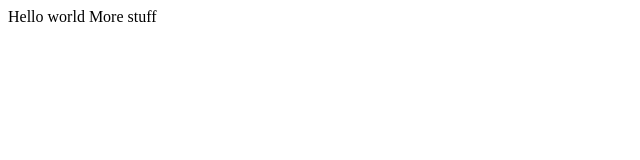
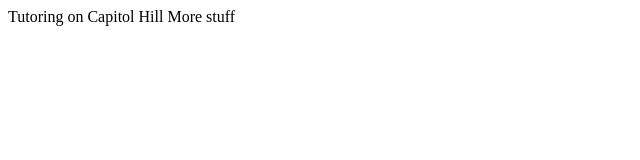
Before and after one commit to setonpariser/setonpariser.github.io, a plain HTML site: page index.html in a window 1280 px wide. Shown: the whole page, without its empty margins (0-640 px from the left). Drawn offline with Linux system fonts and the light colour scheme.

Commit message:
Update index.html

```diff
--- a/index.html
+++ b/index.html
@@ -4,7 +4,7 @@
   </head>
 
   <body>
-    Hello world
+    Tutoring on Capitol Hill
 
     More stuff
   </body>
```
